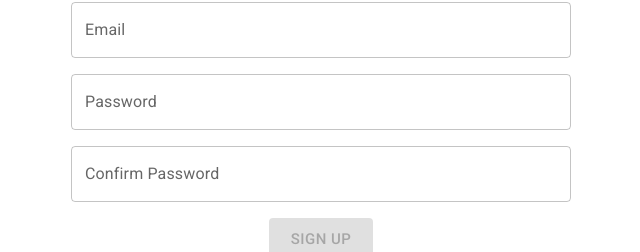
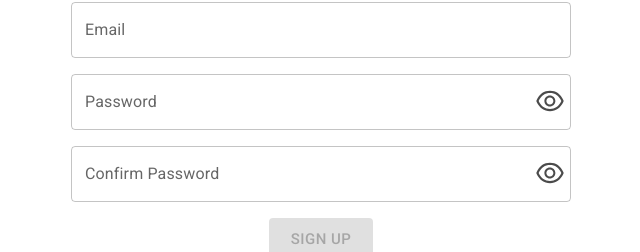
Before and after one commit to ElemaGp/movie-rating-website-MERN-STACK, a React (Create React App) app: page /signup in a window 1280 px wide. Shown: the part 356-608 px from the top of the page, without its empty margins (319-959 px from the left). Built offline with nearby package versions, Linux system fonts and the light colour scheme.

Commit message:
feat: created password eye-toggle feature for signup page

```diff
--- a/src/pages/signupForm/SignupForm.jsx
+++ b/src/pages/signupForm/SignupForm.jsx
@@ -5,9 +5,15 @@ import { Formik, Form } from 'formik'
 import * as Yup from 'yup'
 import FormikControl from "../../components/formikComponents/FormikControl"
 import { Button } from "@mui/material"
+import usePasswordToggle from "../../usePasswordToggle"
 
 
 function SignupForm () {
+
+  //password eye-toggle
+  const [passwordInputType, EyeIcon, confirmPasswordInputType, confirmPasswordEyeIcon] = usePasswordToggle(); //bringing in the values of "const inputType" and "const icon" which i returned from the usePasswordToggle custom hook as "const passwordInputType" and "const EyeIcon".
+
+
   const initialValues = {
     firstName: '',
     lastName: '',
@@ -68,22 +74,31 @@ function SignupForm () {
               error={Boolean(formik.errors.email) && Boolean(formik.touched.email)} //if both "formik.errors" and "formik.touched" are true, then the "error" prop is true.
               helperText={Boolean(formik.touched.email) && formik.errors.email} //if "formik.touched.email" is true, then display the "formik.errors" associated with the "email".
             />
+            <div className={style.passwordArea}>
             <FormikControl
               control='MuiInput'
-              type='password'
+              type={passwordInputType}
               label='Password'
               name='password'    //the "name's" value has to match with the initial value's name above.
               error={Boolean(formik.errors.password) && Boolean(formik.touched.password)} //if both "formik.errors" and "formik.touched" are true, then the "error" prop is true.
               helperText={Boolean(formik.touched.password) && formik.errors.password} //if "formik.touched.password" is true, then display the "formik.errors" associated with the "password".
             />
+            <div className={style.passwordEyeIcon}>{EyeIcon}</div>
+          </div>
+
+          <div className={style.passwordArea}>
             <FormikControl
               control='MuiInput'
-              type='password'
+              type={confirmPasswordInputType}
               label='Confirm Password'
               name='confirmPassword'    //the "name's" value has to match with the initial value's name above.
               error={Boolean(formik.errors.confirmPassword) && Boolean(formik.touched.confirmPassword)} //if both "formik.errors" and "formik.touched" are true, then the "error" prop is true.
               helperText={Boolean(formik.touched.confirmPassword) && formik.errors.confirmPassword} //if "formik.touched.confirmPassword" is true, then display the "formik.errors" associated with the "confirmPassword".
             />
+            <div className={style.passwordEyeIcon}>{confirmPasswordEyeIcon}</div>
+          </div>
+
+
             {/* <button type='submit' disabled={!formik.isValid} className={style.btn}>Sign Up</button> "formik.isValid is false whenever there is an error" */}
             <Button type="submit" variant="contained" color="primary" size="large" disabled={!formik.dirty || !formik.isValid}>Sign Up</Button>
           </Form>
--- a/src/pages/signupForm/signupForm.module.css
+++ b/src/pages/signupForm/signupForm.module.css
@@ -6,6 +6,20 @@
     align-items: center;
     gap: 16px;
 }
+
+.passwordArea{
+    position: relative;
+}
+
+.passwordEyeIcon{
+    position: absolute;
+    right: 5px;
+    top: 11px;
+    font-size: 2rem;
+    opacity: 0.7;
+    cursor: pointer;
+}
+
 
 /* .signupText{
     align-self: center;
```
